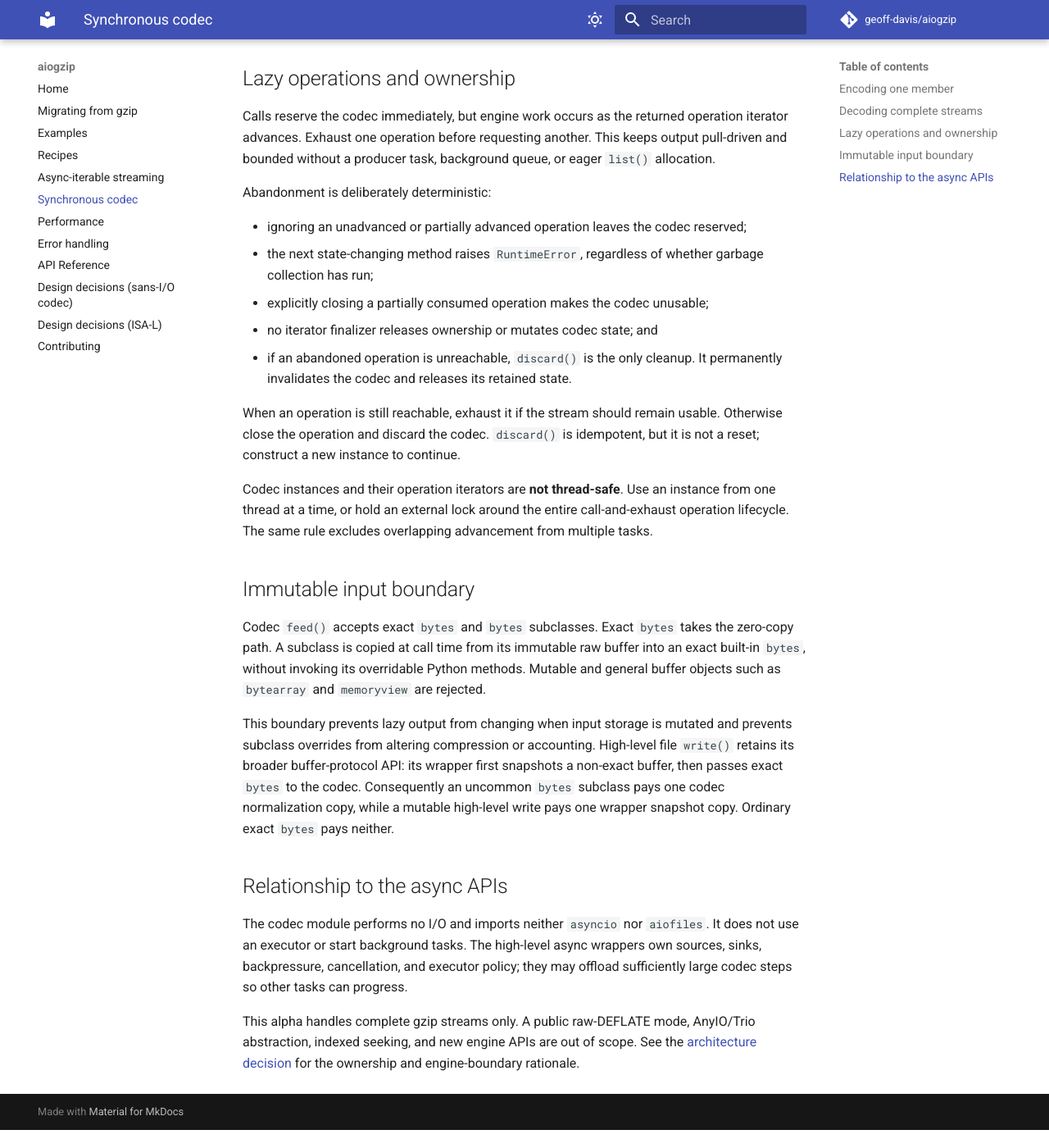
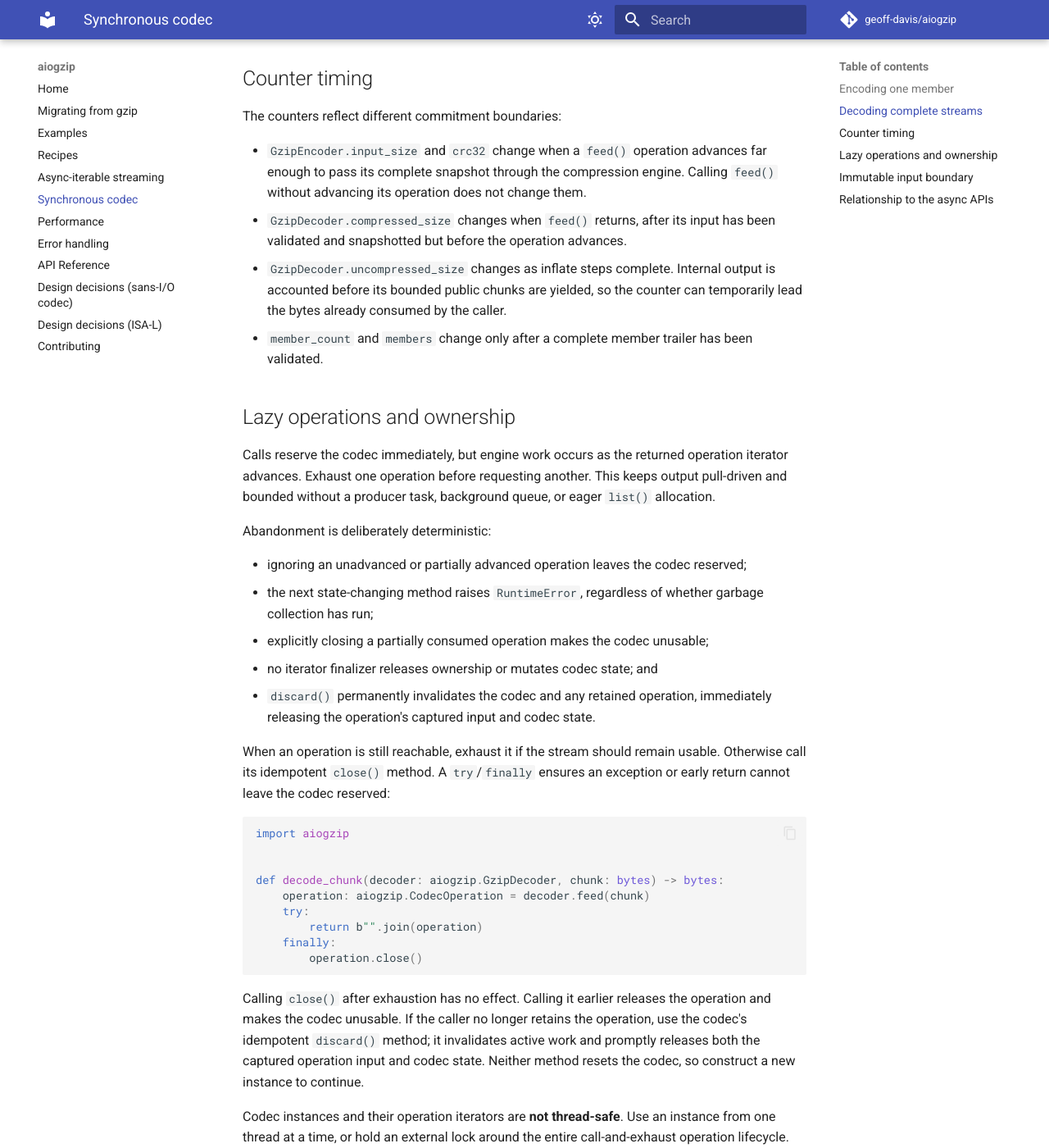
Before and after one commit to geoff-davis/aiogzip, an MkDocs documentation site: the page built from docs/codec.md, in a window 1280 px wide and 1400 px high, scrolled down 2145 px. Shown: the whole window at 82% size. Built offline with MkDocs 1.6.1 and Material for MkDocs 9.7.7, drawn with Linux system fonts in a browser that asks for light colours; comment, search, counter and statistics services are not loaded; the version menu is left out; before the commit the page ends 3523 px from its top, so only the background shows below that; some of the changed text lies outside the part shown.

Commit message:
feat: expose typed codec operations

````diff
--- a/docs/codec.md
+++ b/docs/codec.md
@@ -12,7 +12,7 @@ The codec API is provisional throughout the 2.0 alpha series. Ordinary
 ## Encoding one member
 
 One encoder creates exactly one complete gzip member. Each state-changing call
-returns a lazy iterator that must be exhausted before the next call:
+returns a lazy `CodecOperation` that must be exhausted before the next call:
 
 ```python
 from aiogzip import GzipEncoder
@@ -96,6 +96,22 @@ After successful completion, another decoder `feed()` or `finish()` raises
 `ValueError`. Repeated encoder finalization and invalid method ordering also
 raise `ValueError`; create a new codec for another stream.
 
+## Counter timing
+
+The counters reflect different commitment boundaries:
+
+- `GzipEncoder.input_size` and `crc32` change when a `feed()` operation
+  advances far enough to pass its complete snapshot through the compression
+  engine. Calling `feed()` without advancing its operation does not change
+  them.
+- `GzipDecoder.compressed_size` changes when `feed()` returns, after its input
+  has been validated and snapshotted but before the operation advances.
+- `GzipDecoder.uncompressed_size` changes as inflate steps complete. Internal
+  output is accounted before its bounded public chunks are yielded, so the
+  counter can temporarily lead the bytes already consumed by the caller.
+- `member_count` and `members` change only after a complete member trailer has
+  been validated.
+
 ## Lazy operations and ownership
 
 Calls reserve the codec immediately, but engine work occurs as the returned
@@ -111,12 +127,31 @@ Abandonment is deliberately deterministic:
   garbage collection has run;
 - explicitly closing a partially consumed operation makes the codec unusable;
 - no iterator finalizer releases ownership or mutates codec state; and
-- if an abandoned operation is unreachable, `discard()` is the only cleanup.
-  It permanently invalidates the codec and releases its retained state.
+- `discard()` permanently invalidates the codec and any retained operation,
+  immediately releasing the operation's captured input and codec state.
 
 When an operation is still reachable, exhaust it if the stream should remain
-usable. Otherwise close the operation and discard the codec. `discard()` is
-idempotent, but it is not a reset; construct a new instance to continue.
+usable. Otherwise call its idempotent `close()` method. A `try`/`finally`
+ensures an exception or early return cannot leave the codec reserved:
+
+```python
+import aiogzip
+
+
+def decode_chunk(decoder: aiogzip.GzipDecoder, chunk: bytes) -> bytes:
+    operation: aiogzip.CodecOperation = decoder.feed(chunk)
+    try:
+        return b"".join(operation)
+    finally:
+        operation.close()
+```
+
+Calling `close()` after exhaustion has no effect. Calling it earlier releases
+the operation and makes the codec unusable. If the caller no longer retains
+the operation, use the codec's idempotent `discard()` method; it invalidates
+active work and promptly releases both the captured operation input and codec
+state. Neither method resets the codec, so construct a new instance to
+continue.
 
 Codec instances and their operation iterators are **not thread-safe**. Use an
 instance from one thread at a time, or hold an external lock around the entire
--- a/src/aiogzip/__init__.py
+++ b/src/aiogzip/__init__.py
@@ -27,7 +27,7 @@ from ._inspection import (
 )
 from ._streaming import _compress_chunks, _decompress_chunks
 from ._text import AsyncGzipTextFile
-from .codec import GzipDecoder, GzipEncoder
+from .codec import CodecOperation, GzipDecoder, GzipEncoder
 
 __version__ = "2.0.0a2.dev0"
 
@@ -455,6 +455,7 @@ __all__ = [
     "AsyncGzipBinaryFile",
     "AsyncGzipFile",
     "AsyncGzipTextFile",
+    "CodecOperation",
     "EngineInfo",
     "GzipInfo",
     "GzipDecoder",
````
Also changed, not shown: README.md (+3 -2 lines), docs/api.md (+6 -2 lines), docs/errors.md (+6 -5 lines), plans/RELEASE_2_0_0A2_PLAN.md (+32 -25 lines), 7 other files.
